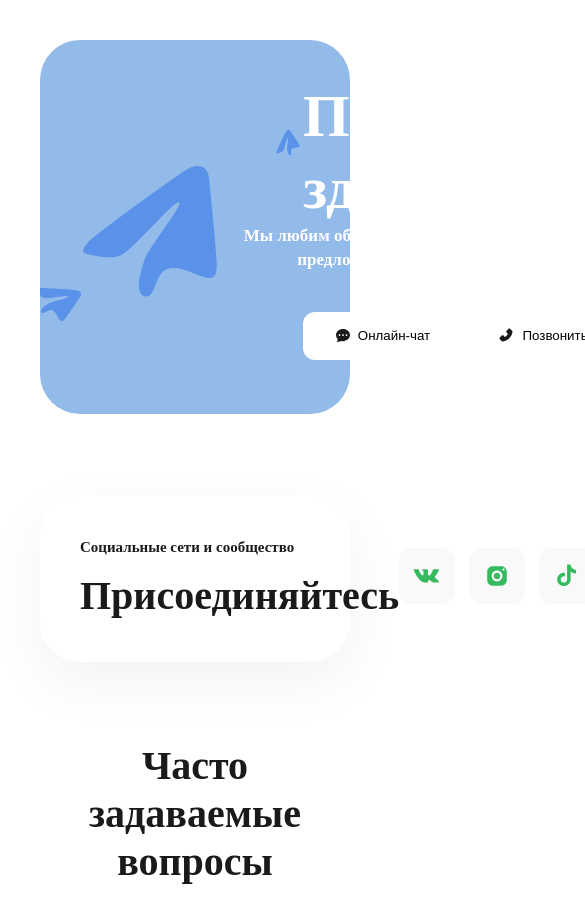
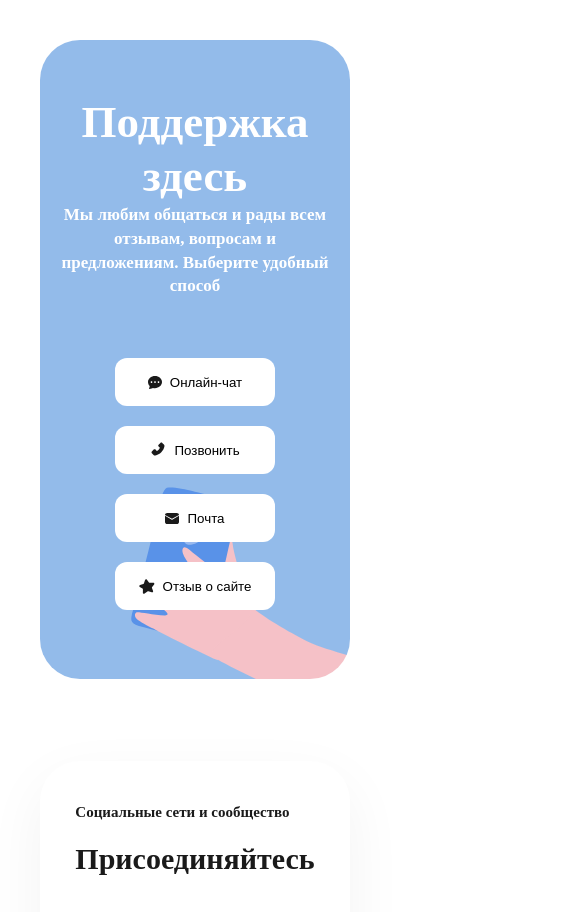
Before and after one commit to Solo66906/test_frontend_deweloper, a plain HTML site: page 1/index.html in a window 390 px wide. Shown: the top 912 px of the page, 585 px wide, since content can reach past the window. Drawn offline with nearby package versions, Linux system fonts and the light colour scheme.

Commit message:
Added adaptive 2 sections

```diff
--- a/1/index.html
+++ b/1/index.html
@@ -5,6 +5,7 @@
   <meta name="viewport" content="width=device-width, initial-scale=1.0">
   <title>1</title>
   <link rel="stylesheet" href="./style/style.css">
+  <link rel="stylesheet" href="./style/media.css">
 </head>
 <body>
   <header class="header">
--- /dev/null
+++ b/1/style/media.scss
@@ -0,0 +1,53 @@
+$--gray-0-white: #fff;
+$--gray-900-black: #1a1a1a;
+$--gray-500: #949494;
+$--sky-colors: #93BBEA;
+@media all and (min-width: 0px) and (max-width: 1264px){
+  .header_text-link-list {
+    flex-direction: column;
+    align-items: center;
+    width: 100%;
+  }
+  .header_text-link-list-item {
+    margin-top: 20px;
+  }
+  .header_text-discription {
+    width: 100%;
+  }
+}
+@media all and (min-width: 0px) and (max-width: 932px) {
+  .header-left img {
+    display: none;
+  }
+  .header-right img {
+    display: none;
+  }
+  header {
+    padding: 15px;
+  }
+}
+@media all and (min-width: 0px) and (max-width: 890px) {
+  .social {
+    flex-direction: column;
+  }
+  .social_right {
+    margin-top: 20px;
+  }
+}
+@media all and (min-width: 0px) and (max-width: 520px) {
+  .social_right-list {
+    flex-wrap: wrap;
+    justify-content: center;
+  }
+}
+@media all and (min-width: 0px) and (max-width: 430px) {
+  .social_left-bottom {
+    font-size: 30px;
+    margin-top: 20px;
+  }
+}
+@media all and (min-width: 0px) and (max-width: 400px) {
+  .header_text-heading {
+    font-size: 45px;
+  }
+}
--- a/1/style/style.scss
+++ b/1/style/style.scss
@@ -61,7 +61,9 @@ body {
   padding: 40px;
 }
 .header {
-  background: $--sky-colors;
+  background: url(./img/suport/right.svg) no-repeat $--sky-colors;
+  background-position: right;
+  background-position-y: bottom;
   border-radius: 40px;
   .header_text {
     display: flex;
@@ -84,11 +86,13 @@ body {
       align-items: center;
       .header_text-heading {
         line-height: 120%;
+        width: 100%;
+        text-align: center;
       }
       .header_text-discription {
         text-align: center;
         font-size: 17px;
-        width: 535px;
+        width: 100%;
         line-height: 140%;
         margin-bottom: 40px;
       }
@@ -138,11 +142,6 @@ body {
       font-size: 15px;
       line-height: 120%;
       margin-bottom: 16px;
-    }
-    h2 {
-      margin: 0;
-      font-size: 40px;
-      line-height: 120%;
     }
   }
   .social_right-list {
```
Also changed, not shown: 1/style/media.css (added), 1/style/style.css.
